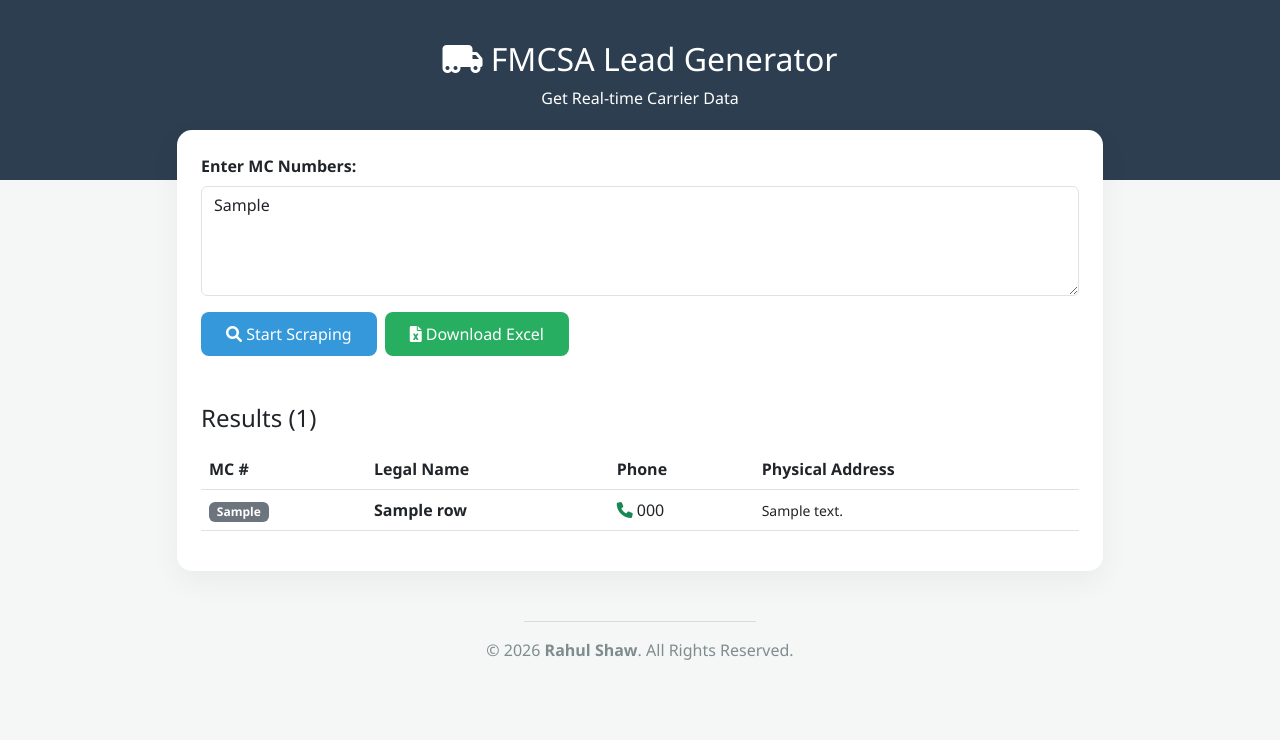
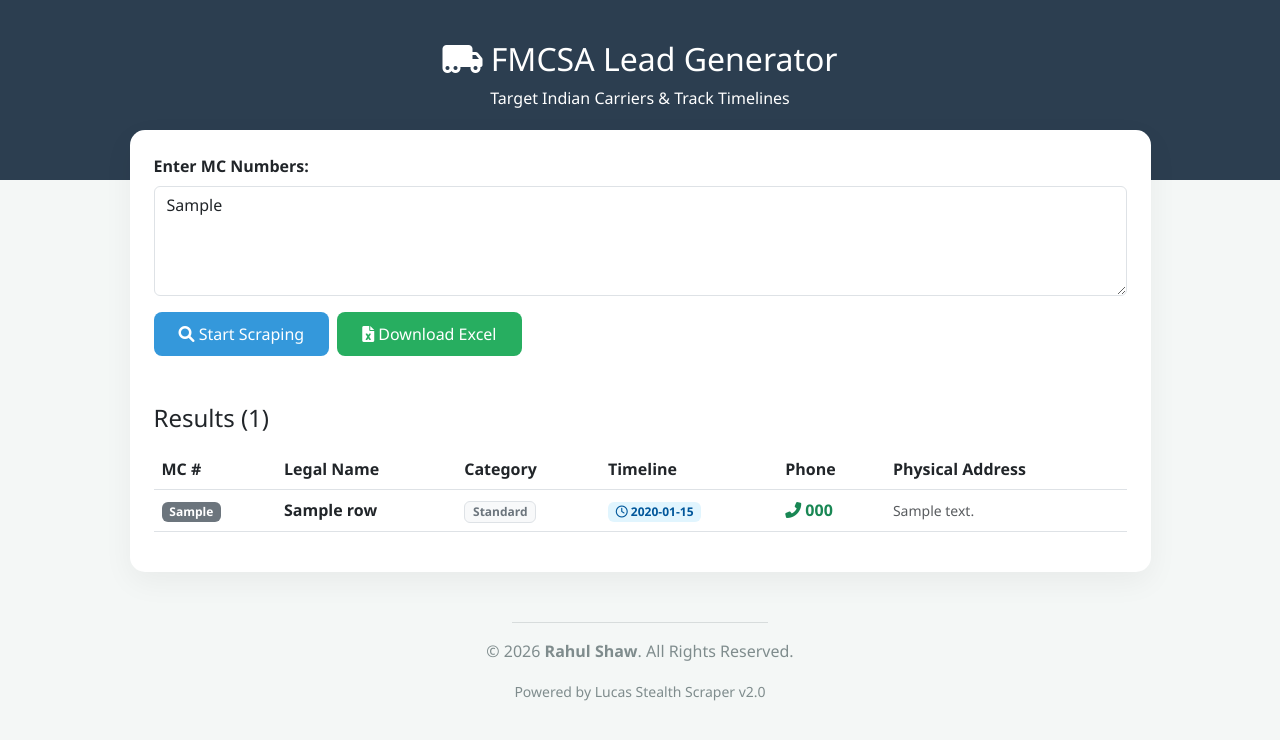
Before and after one commit to RahulShaw-01/fmcsa_scrapper, a Flask app: template templates/index.html in a window 1280 px wide. Shown: the top 740 px of the page. Run offline with Flask 3, Linux system fonts and the light colour scheme; the template is opened without the code that fills it: most values are stand-ins (such as "Sample title", 1, 10 or a date in 2020).

Commit message:
Updated the scrapper

```diff
--- a/app.py
+++ b/app.py
@@ -8,32 +8,47 @@ from io import BytesIO
 
 app = Flask(__name__)
 
+# Indian Surnames
+INDIAN_NAMES = ["SINGH", "KAUR", "PATEL", "SHARMA", "GILL", "SANDHU", "SIDHU", "DHILLON", "GREWAL", "DOSANJH", "CHAHAL", "BRAR", "KHAN", "MALHOTRA", "SHER", "BHARAT", "DESI", "KHALSA", "PUNJAB", "GUJARAT", "HARYANA"]
+
+# US State to Timezone Mapping
+TIMEZONE_MAP = {
+    'ME': 'EST', 'VT': 'EST', 'NH': 'EST', 'MA': 'EST', 'RI': 'EST', 'CT': 'EST', 'NY': 'EST', 'NJ': 'EST', 'PA': 'EST', 'DE': 'EST', 'MD': 'EST', 'DC': 'EST', 'VA': 'EST', 'WV': 'EST', 'NC': 'EST', 'SC': 'EST', 'GA': 'EST', 'FL': 'EST', 'OH': 'EST', 'MI': 'EST', 'IN': 'EST', 'KY': 'EST',
+    'IL': 'CST', 'WI': 'CST', 'MN': 'CST', 'IA': 'CST', 'MO': 'CST', 'ND': 'CST', 'SD': 'CST', 'NE': 'CST', 'KS': 'CST', 'OK': 'CST', 'TX': 'CST', 'TN': 'CST', 'AL': 'CST', 'MS': 'CST', 'AR': 'CST', 'LA': 'CST',
+    'MT': 'MST', 'ID': 'MST', 'WY': 'MST', 'CO': 'MST', 'NM': 'MST', 'AZ': 'MST', 'UT': 'MST',
+    'CA': 'PST', 'NV': 'PST', 'OR': 'PST', 'WA': 'PST'
+}
+
 def get_data(mc):
-    scraper = cloudscraper.create_scraper(
-        browser={
-            'browser': 'chrome',
-            'platform': 'windows',
-            'desktop': True
-        }
-    )
-
+    scraper = cloudscraper.create_scraper(browser={'browser': 'chrome', 'platform': 'windows', 'desktop': True})
     url = f"https://safer.fmcsa.dot.gov/query.asp?searchtype=ANY&query_type=queryCarrierSnapshot&query_param=MC_MX&query_string={mc}"
 
     try:
-        time.sleep(1.5)
+        time.sleep(1.2)
         response = scraper.get(url, timeout=20)
-
         if response.status_code != 200 or "Company Snapshot" not in response.text:
-            return {"MC": mc, "Name": "NOT FOUND/BLOCKED", "Phone": "N/A", "Physical_Address": "N/A"}
+            return {"MC": mc, "Name": "NOT FOUND", "Phone": "N/A", "Address": "N/A", "Type": "Standard", "Timeline": "N/A"}
 
         soup = BeautifulSoup(response.content, 'html.parser')
 
+        # Name & Indian Filter
+        name_label = soup.find(string=re.compile("Legal Name", re.I))
+        name = name_label.find_next('td').get_text(strip=True) if name_label else "N/A"
+        is_indian = any(surname in name.upper() for surname in INDIAN_NAMES)
+        lead_type = "🇮🇳 Indian" if is_indian else "Standard"
+
+        # Address & Timeline Logic
         phys_td = soup.find('td', id='physicaladdressvalue')
         p_addr = phys_td.get_text(separator=" ", strip=True) if phys_td else "N/A"
 
-        name_label = soup.find(string=re.compile("Legal Name", re.I))
-        name = name_label.find_next('td').get_text(strip=True) if name_label else "N/A"
+        # Extracting State (Last 2-3 words are usually State and Zip)
+        timeline = "N/A"
+        state_match = re.search(r'\b([A-Z]{2})\b\s+\d{5}', p_addr) # Finds "NY 10001" or "CA 90001"
+        if state_match:
+            state_code = state_match.group(1)
+            timeline = TIMEZONE_MAP.get(state_code, "Check State")
 
+        # Phone
         phone = "N/A"
         for td in soup.find_all('td', class_='queryfield'):
             txt = td.get_text(strip=True)
@@ -41,10 +56,9 @@ def get_data(mc):
                 phone = re.sub(r'\D', '', txt)
                 break
 
-        return {"MC": mc, "Name": name, "Phone": phone, "Physical_Address": p_addr}
-
+        return {"MC": mc, "Name": name, "Phone": phone, "Address": p_addr, "Type": lead_type, "Timeline": timeline}
     except Exception:
-        return {"MC": mc, "Name": "Timeout Error", "Phone": "N/A", "Physical_Address": "N/A"}
+        return {"MC": mc, "Name": "Error", "Phone": "N/A", "Address": "N/A", "Type": "Standard", "Timeline": "N/A"}
 
 @app.route('/', methods=['GET', 'POST'])
 def index():
@@ -61,11 +75,7 @@ def index():
             with pd.ExcelWriter(output, engine='xlsxwriter') as writer:
                 df.to_excel(writer, index=False)
             output.seek(0)
-            return send_file(output, download_name="Lucas_Leads.xlsx", as_attachment=True)
+            return send_file(output, download_name="Carrier_Timeline_Report.xlsx", as_attachment=True)
 
         results = [get_data(mc) for mc in mc_list]
-
     return render_template('index.html', results=results, mc_raw=mc_raw)
-
-if __name__ == '__main__':
-    app.run(debug=True)
--- a/templates/index.html
+++ b/templates/index.html
@@ -3,7 +3,7 @@
 <head>
     <meta charset="UTF-8">
     <meta name="viewport" content="width=device-width, initial-scale=1.0">
-    <title>FMCSA Lead Generator</title>
+    <title>FMCSA Lead Generator | Rahul Shaw</title>
     <link href="https://cdn.jsdelivr.net/npm/bootstrap@5.3.0/dist/css/bootstrap.min.css" rel="stylesheet">
     <link rel="stylesheet" href="https://cdnjs.cloudflare.com/ajax/libs/font-awesome/6.0.0/css/all.min.css">
     <style>
@@ -14,6 +14,12 @@
         .btn-primary:hover { background: #2980b9; transform: translateY(-2px); }
         .btn-success { background: #27ae60; border: none; padding: 10px 25px; border-radius: 8px; }
         .table thead { background: #34495e; color: white; }
+
+        /* Indian Lead Highlighter */
+        .badge-indian { background-color: #ffc107; color: #000; font-weight: bold; border: 1px solid #e0a800; }
+        .badge-standard { background-color: #f8f9fa; color: #6c757d; border: 1px solid #dee2e6; }
+        .badge-timeline { background-color: #e1f5fe; color: #01579b; font-weight: bold; }
+
         .loader { display: none; margin: 20px auto; border: 5px solid #f3f3f3; border-top: 5px solid #3498db; border-radius: 50%; width: 50px; height: 50px; animation: spin 2s linear infinite; }
         @keyframes spin { 0% { transform: rotate(0deg); } 100% { transform: rotate(360deg); } }
         footer { margin-top: 50px; padding-bottom: 30px; color: #7f8c8d; text-align: center; }
@@ -23,12 +29,12 @@
 
 <div class="header-section">
     <h2><i class="fas fa-truck-moving"></i> FMCSA Lead Generator</h2>
-    <p>Get Real-time Carrier Data</p>
+    <p>Target Indian Carriers & Track Timelines</p>
 </div>
 
 <div class="container mb-5">
     <div class="row justify-content-center">
-        <div class="col-md-10">
+        <div class="col-md-11">
             <div class="card main-card p-4">
                 <form method="POST" id="scraperForm">
                     <div class="mb-3">
@@ -59,6 +65,8 @@
                                 <tr>
                                     <th>MC #</th>
                                     <th>Legal Name</th>
+                                    <th>Category</th>
+                                    <th>Timeline</th>
                                     <th>Phone</th>
                                     <th>Physical Address</th>
                                 </tr>
@@ -68,8 +76,22 @@
                                 <tr>
                                     <td><span class="badge bg-secondary">{{ row.MC }}</span></td>
                                     <td class="fw-bold">{{ row.Name }}</td>
-                                    <td><i class="fas fa-phone text-success"></i> {{ row.Phone }}</td>
-                                    <td><small>{{ row.Physical_Address }}</small></td>
+                                    <td>
+                                        {% if "Indian" in row.Type %}
+                                            <span class="badge badge-indian"><i class="fas fa-star"></i> Indian</span>
+                                        {% else %}
+                                            <span class="badge badge-standard">Standard</span>
+                                        {% endif %}
+                                    </td>
+                                    <td>
+                                        <span class="badge badge-timeline"><i class="far fa-clock"></i> {{ row.Timeline }}</span>
+                                    </td>
+                                    <td>
+                                        <a href="tel:{{ row.Phone }}" class="text-decoration-none fw-bold text-success">
+                                            <i class="fas fa-phone-alt"></i> {{ row.Phone }}
+                                        </a>
+                                    </td>
+                                    <td><small class="text-muted">{{ row.Address }}</small></td>
                                 </tr>
                                 {% endfor %}
                             </tbody>
@@ -82,6 +104,7 @@
             <footer>
                 <hr class="w-25 mx-auto">
                 <p>&copy; 2026 <strong>Rahul Shaw</strong>. All Rights Reserved.</p>
+                <small>Powered by Lucas Stealth Scraper v2.0</small>
             </footer>
 
         </div>
```
